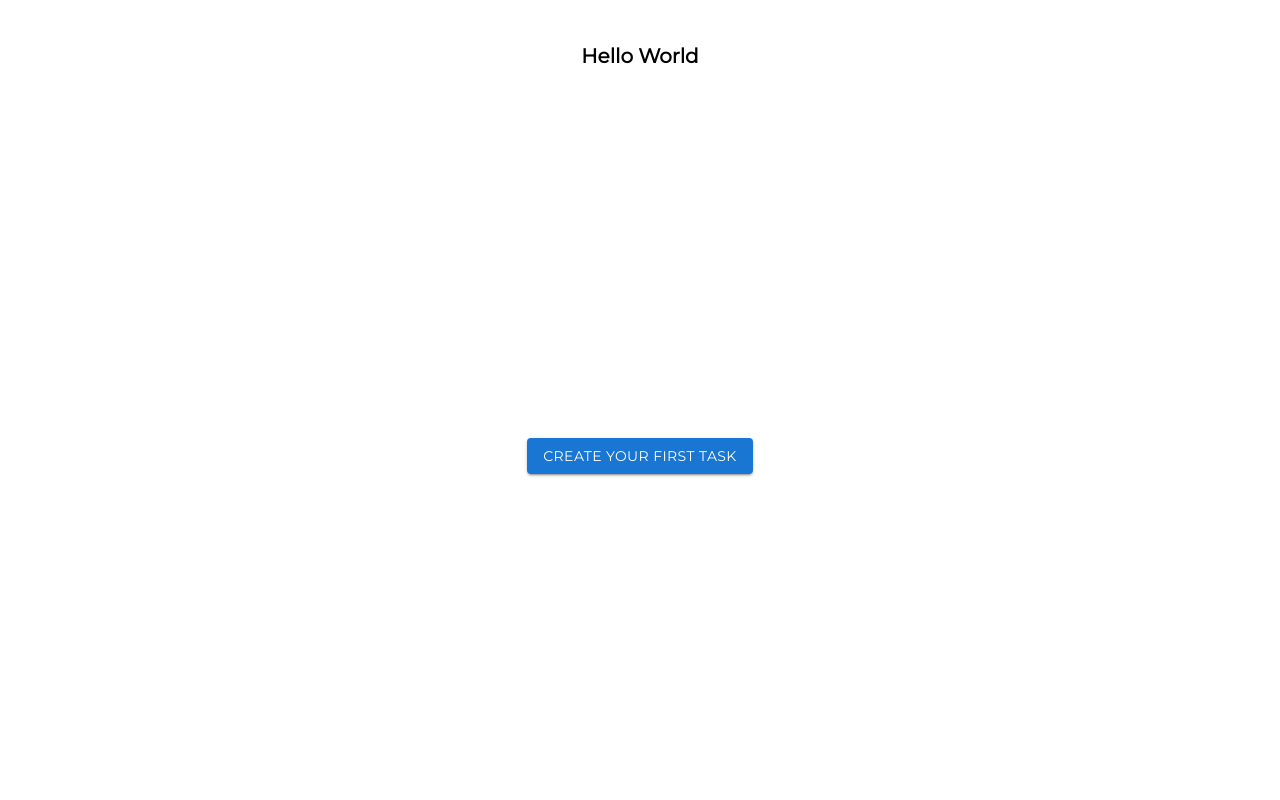
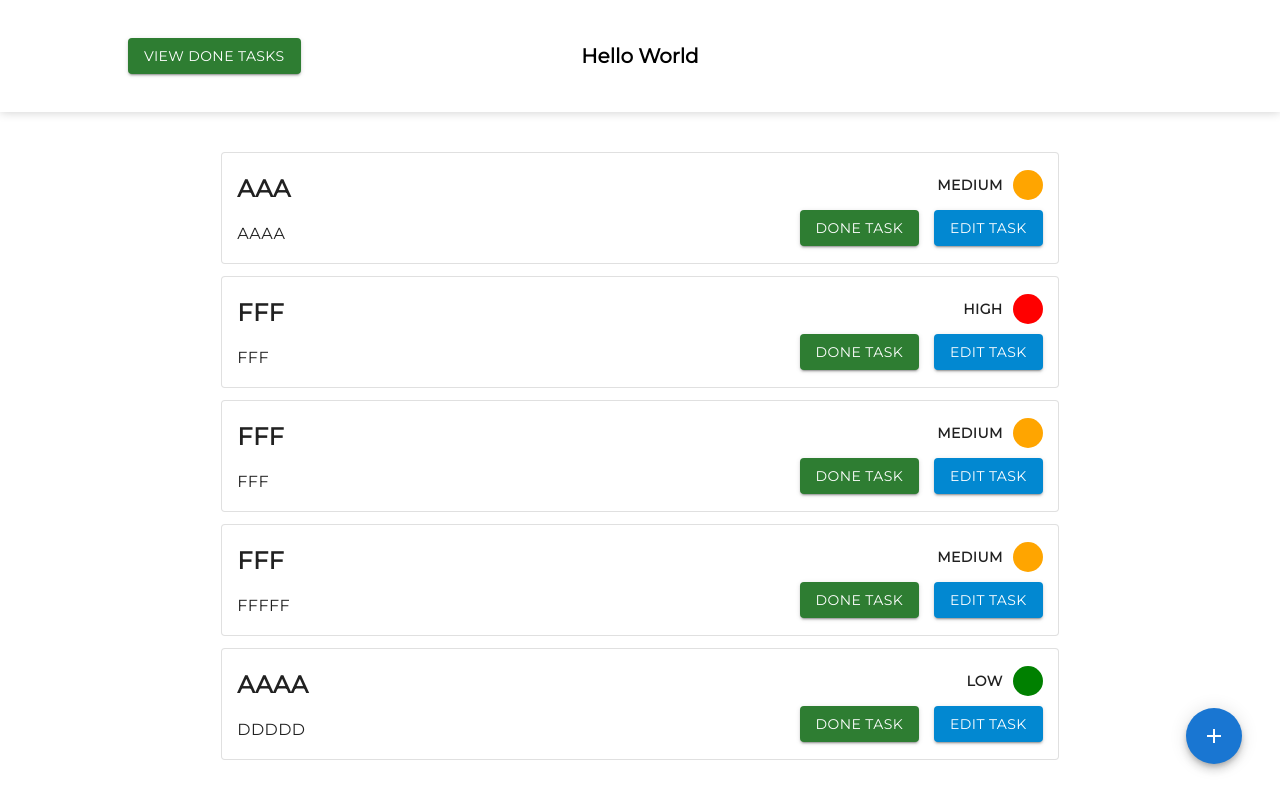
Before and after one commit to mreskini/ai-bees-todo-list, a React (Create React App) app: page / in a window 1280 px wide. Built offline with nearby package versions, Linux system fonts and the light colour scheme.

Commit message:
style: add shadow for the header

```diff
--- a/src/components/Header/Header.module.scss
+++ b/src/components/Header/Header.module.scss
@@ -1,3 +1,9 @@
+.layout {
+    width: 100%;
+    box-shadow: 0px 0px 10px rgba(0, 0, 0, 0.2);
+    z-index: 999;
+}
+
 .header {
     width: 80%;
     height: 14vh;
--- a/src/components/Header/index.tsx
+++ b/src/components/Header/index.tsx
@@ -12,7 +12,7 @@ const Header = () => {
 
     // Render
     return (
-        <>
+        <div className={styles.layout}>
             <DoneTasksModal />
             <div className={styles.header}>
                 {showDoneTasksButton && (
@@ -29,7 +29,7 @@ const Header = () => {
                 <div className={styles.title}>Hello World</div>
                 {showDoneTasksButton && <div></div>}
             </div>
-        </>
+        </div>
     )
 }
 
--- a/src/contexts/TasksContext.tsx
+++ b/src/contexts/TasksContext.tsx
@@ -63,7 +63,56 @@ export const useTasks = () => {
 
 const TasksProvider: React.FC<Props> = ({ children }) => {
     // States and Hooks
-    const [tasksList, setTasksList] = useState<Task[]>([])
+    const [tasksList, setTasksList] = useState<Task[]>([
+        {
+            token: "0fa49501-c2f7-4d7b-929c-9bf435e24877",
+            title: "aaa",
+            description: "aaaa",
+            targets: "aaa",
+            priority: "MEDIUM",
+            status: "OPEN",
+        },
+        {
+            token: "41f3f300-3b9b-43a4-b8b5-8fc1f61603e4",
+            title: "fff",
+            description: "fff",
+            targets: "fff",
+            priority: "HIGH",
+            status: "OPEN",
+        },
+        {
+            token: "8af76992-7b62-4664-846e-d003732f8270",
+            title: "fff",
+            description: "fff",
+            targets: "ffff",
+            priority: "MEDIUM",
+            status: "OPEN",
+        },
+        {
+            token: "76ed3833-e03c-49d2-af65-8a910d86da20",
+            title: "fff",
+            description: "fffff",
+            targets: "",
+            priority: "MEDIUM",
+            status: "OPEN",
+        },
+        {
+            token: "ddfe8072-f837-47f0-bff6-77930dcfc8ab",
+            title: "aaaa",
+            description: "ddddd",
+            targets: "",
+            priority: "LOW",
+            status: "OPEN",
+        },
+        {
+            token: "ffa4fa66-b356-4b84-bdef-e05379f1e907",
+            title: "Mohammad",
+            description: "Eskini Is here\n",
+            targets: "targets will go here",
+            priority: "HIGH",
+            status: "DONE",
+        },
+    ])
 
     // Methods
     const addNewTask = (
@@ -74,6 +123,7 @@ const TasksProvider: React.FC<Props> = ({ children }) => {
         status: Status
     ): void => {
         setTasksList([
+            ...tasksList,
             {
                 token: uuid(),
                 title,
@@ -82,7 +132,6 @@ const TasksProvider: React.FC<Props> = ({ children }) => {
                 priority,
                 status,
             },
-            ...tasksList,
         ])
     }
     const doneTaskByToken = (token: string): void => {
```
